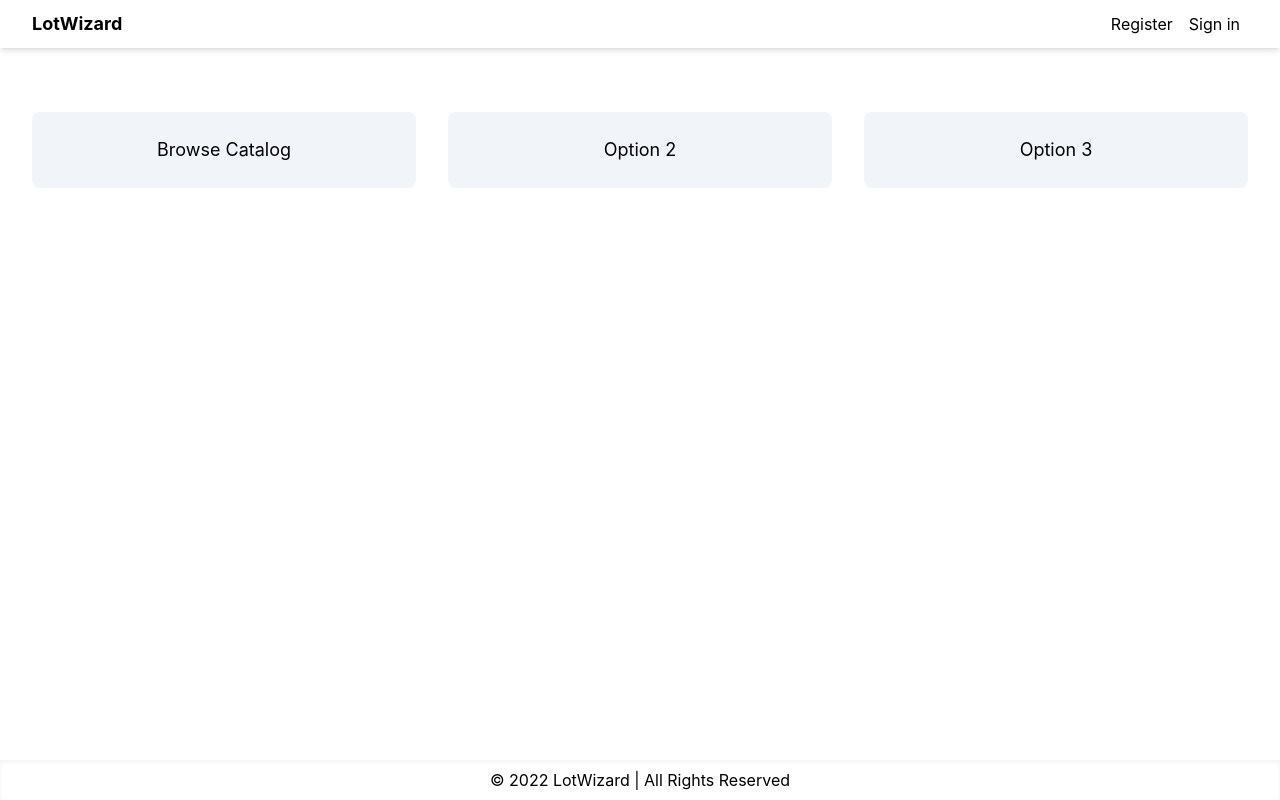
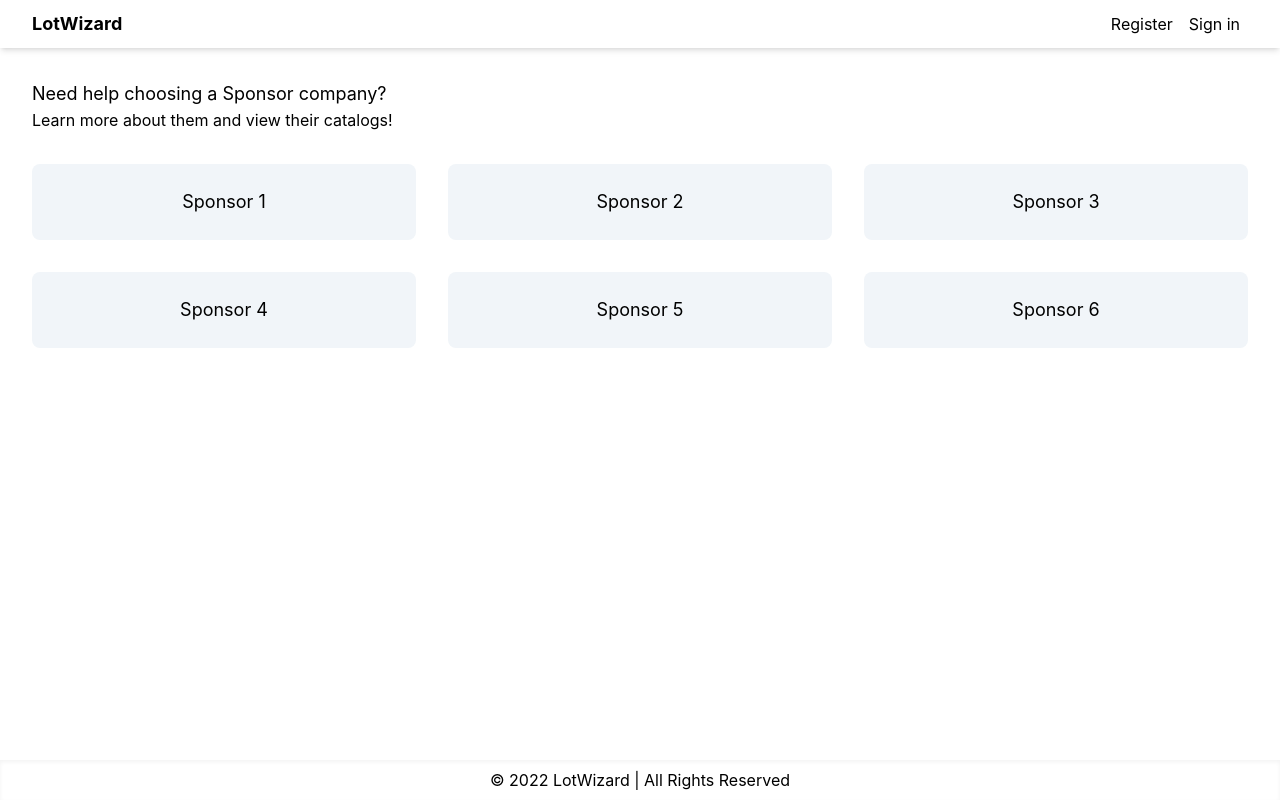
Before and after one commit to pgalind/LotWizard-capstone-project, a Next.js app in the folder f22-team23-driver-incentive-app/: page / in a window 1280 px wide. Built offline with nearby package versions, Linux system fonts and the light colour scheme; no server answers.

Commit message:
Added .env.local file

```diff
--- a/f22-team23-driver-incentive-app/components/ItemsGrid.js
+++ b/f22-team23-driver-incentive-app/components/ItemsGrid.js
@@ -1,6 +1,6 @@
 import React from 'react';
 
-export default function ItemCard({ children }) {
+export default function ItemsGrid({ children }) {
   return (
     <div className="grid grid-cols-3 gap-8 my-8 place-content-center text-center text-lg">
       {children}
--- /dev/null
+++ b/f22-team23-driver-incentive-app/components/ItemsLink.js
@@ -0,0 +1,10 @@
+import React from 'react';
+import Link from 'next/link';
+
+export default function ItemsLink({ dest, title }) {
+  return (
+    <Link href={'/' + dest}>
+      <a className="bg-slate-100 p-6 rounded-lg hover:bg-slate-200">{title}</a>
+    </Link>
+  );
+}
--- a/f22-team23-driver-incentive-app/components/Layout.js
+++ b/f22-team23-driver-incentive-app/components/Layout.js
@@ -6,12 +6,7 @@ import { useSession, signIn, signOut } from 'next-auth/react';
 // Anything inside {} is a dynamic property.
 
 export default function Layout({ title, children }) {
-  const { data: session, status } = useSession();
-  const loading = status === 'loading';
-
-  if (loading) {
-    return null;
-  }
+  const { data: session } = useSession();
 
   return (
     <>
--- a/f22-team23-driver-incentive-app/pages/_app.js
+++ b/f22-team23-driver-incentive-app/pages/_app.js
@@ -1,7 +1,10 @@
 import '../styles/globals.css';
 import { SessionProvider } from 'next-auth/react';
 
-function MyApp({ Component, pageProps: { session, ...pageProps } }) {
+export default function MyApp({
+  Component,
+  pageProps: { session, ...pageProps },
+}) {
   return (
     <SessionProvider session={session} refetchInterval={5 * 60}>
       <Component {...pageProps} />
@@ -9,4 +12,4 @@ function MyApp({ Component, pageProps: { session, ...pageProps } }) {
   );
 }
 
-export default MyApp;
+// Instances of useSession will then have access to the session data and status. The <SessionProvider /> also takes care of keeping the session updated and synced between browser tabs and windows
--- a/f22-team23-driver-incentive-app/pages/api/auth/[...nextauth].js
+++ b/f22-team23-driver-incentive-app/pages/api/auth/[...nextauth].js
@@ -1,14 +1,16 @@
 import NextAuth from 'next-auth';
 import CognitoProvider from 'next-auth/providers/cognito';
 
-// This uses AWS Cognito API (clientID, clientSecret, and domain in .env.local file)
-export default NextAuth({
+export const authOptions = {
+  // Configure one or more authentication providers
   providers: [
     CognitoProvider({
       clientId: process.env.COGNITO_CLIENT_ID,
       clientSecret: process.env.COGNITO_CLIENT_SECRET,
-      issuer: process.env.COGNITO_DOMAIN,
+      issuer: process.env.COGNITO_ISSUER,
     }),
+    // ...add more providers here
   ],
-  secret: 'MyNameIsGroot',
-});
+};
+
+export default NextAuth(authOptions);
--- a/f22-team23-driver-incentive-app/pages/catalog.js
+++ /dev/null
@@ -1,5 +0,0 @@
-import Layout from '../components/Layout';
-
-export default function catalog() {
-  return <Layout title="Catalog"></Layout>;
-}
--- a/f22-team23-driver-incentive-app/pages/index.js
+++ b/f22-team23-driver-incentive-app/pages/index.js
@@ -2,26 +2,35 @@ import React from 'react';
 import Link from 'next/link';
 import ItemsGrid from '../components/ItemsGrid';
 import Layout from '../components/Layout';
+import { useSession, signIn, signOut } from 'next-auth/react';
+import ItemsLink from '../components/ItemsLink';
 
 export default function Home() {
+  const { data: session } = useSession();
+
+  if (session) {
+    return (
+      <Layout title="Home Page">
+        <ItemsGrid>
+          <ItemsLink dest="catalog" title="Sponsor Catalog"></ItemsLink>
+          <ItemsLink dest="" title="Sponsor Catalog"></ItemsLink>
+          <ItemsLink dest="" title="Sponsor Catalog"></ItemsLink>
+        </ItemsGrid>
+      </Layout>
+    );
+  }
+
   return (
     <Layout title="Home Page">
+      <h1 className="text-lg">Need help choosing a Sponsor company?</h1>
+      <h2>Learn more about them and view their catalogs!</h2>
       <ItemsGrid>
-        <Link href="/catalog">
-          <a className="bg-slate-100 p-6 rounded-lg hover:bg-slate-200">
-            Browse Catalog
-          </a>
-        </Link>
-        <Link href="/">
-          <a className="bg-slate-100 p-6 rounded-lg hover:bg-slate-200">
-            Option 2
-          </a>
-        </Link>
-        <Link href="/">
-          <a className="bg-slate-100 p-6 rounded-lg hover:bg-slate-200">
-            Option 3
-          </a>
-        </Link>
+        <ItemsLink dest="" title="Sponsor 1"></ItemsLink>
+        <ItemsLink dest="" title="Sponsor 2"></ItemsLink>
+        <ItemsLink dest="" title="Sponsor 3"></ItemsLink>
+        <ItemsLink dest="" title="Sponsor 4"></ItemsLink>
+        <ItemsLink dest="" title="Sponsor 5"></ItemsLink>
+        <ItemsLink dest="" title="Sponsor 6"></ItemsLink>
       </ItemsGrid>
     </Layout>
   );
```
Also changed, not shown: 2 other files (tests, documents, lock files or other folders).
